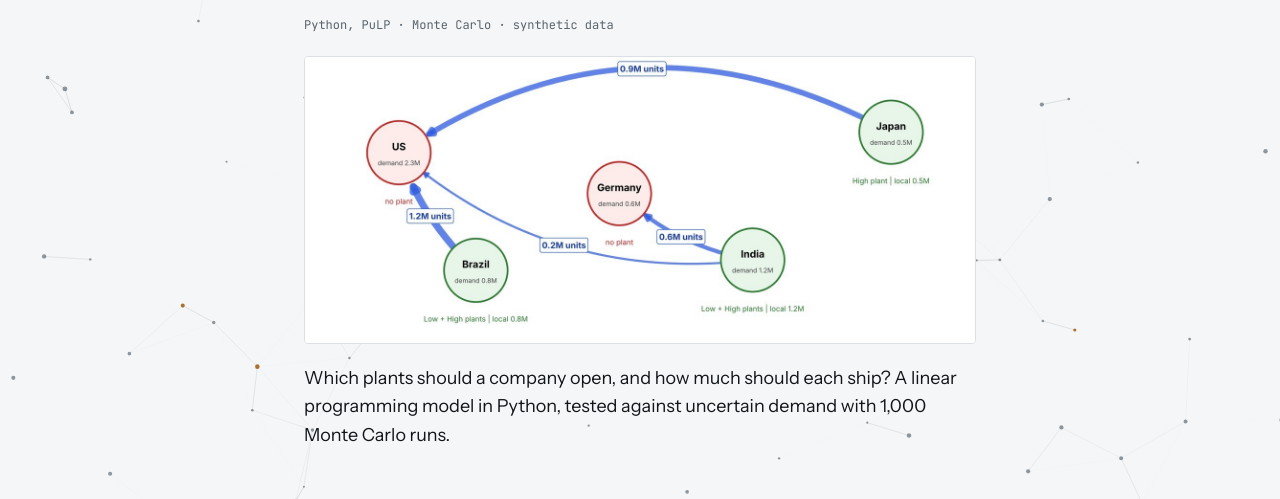
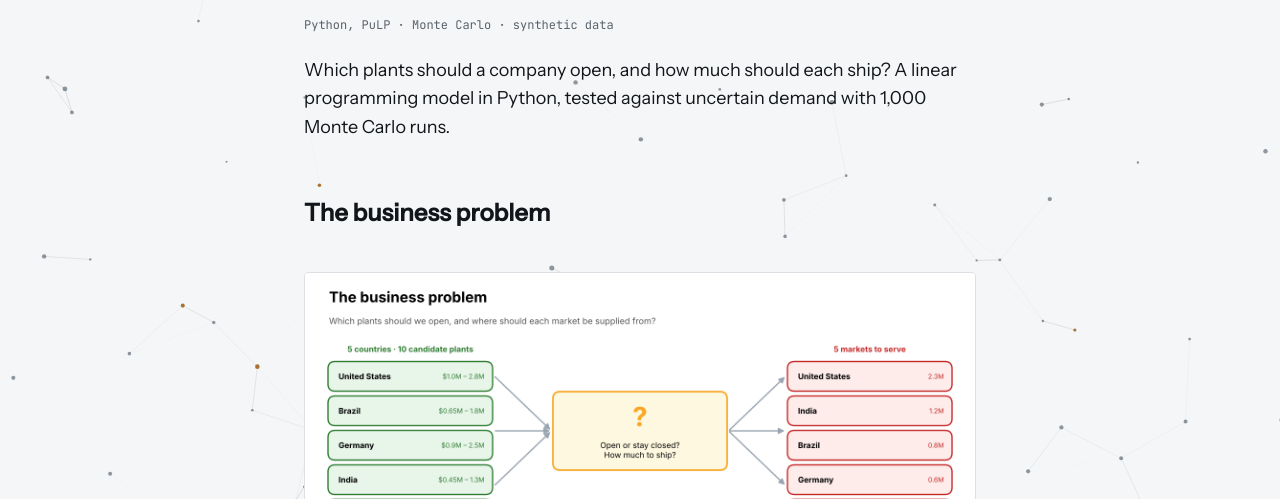
Before and after one commit to trieulch/trieulch.github.io, a plain HTML site: page project-supply-chain-network-design.html in a window 1280 px wide. Shown: the part 281-780 px from the top of the page. Drawn offline with nearby package versions, Linux system fonts and the light colour scheme.

Commit message:
Update project-supply-chain-network-design.html

```diff
--- a/project-supply-chain-network-design.html
+++ b/project-supply-chain-network-design.html
@@ -32,7 +32,6 @@
     <a class="back" href="projects.html">← Projects</a>
     <h1>Supply Chain Network Design</h1>
     <p class="meta">Python, PuLP · Monte Carlo · synthetic data</p>
-    <img class="cover" src="cover-supply-chain.jpg" alt="Optimal supply network: which country ships to which, with arrow width showing volume">
     <p class="lede">Which plants should a company open, and how much should each ship? A linear programming model in Python, tested against uncertain demand with 1,000 Monte Carlo runs.</p>
 
 <h2 id="problem">The business problem</h2>
```
